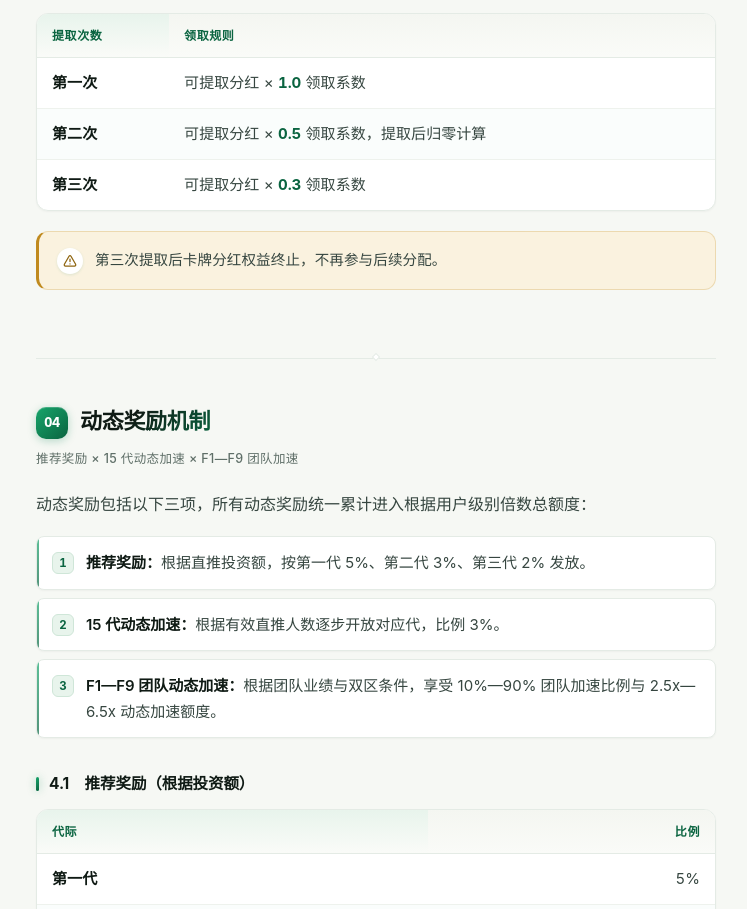
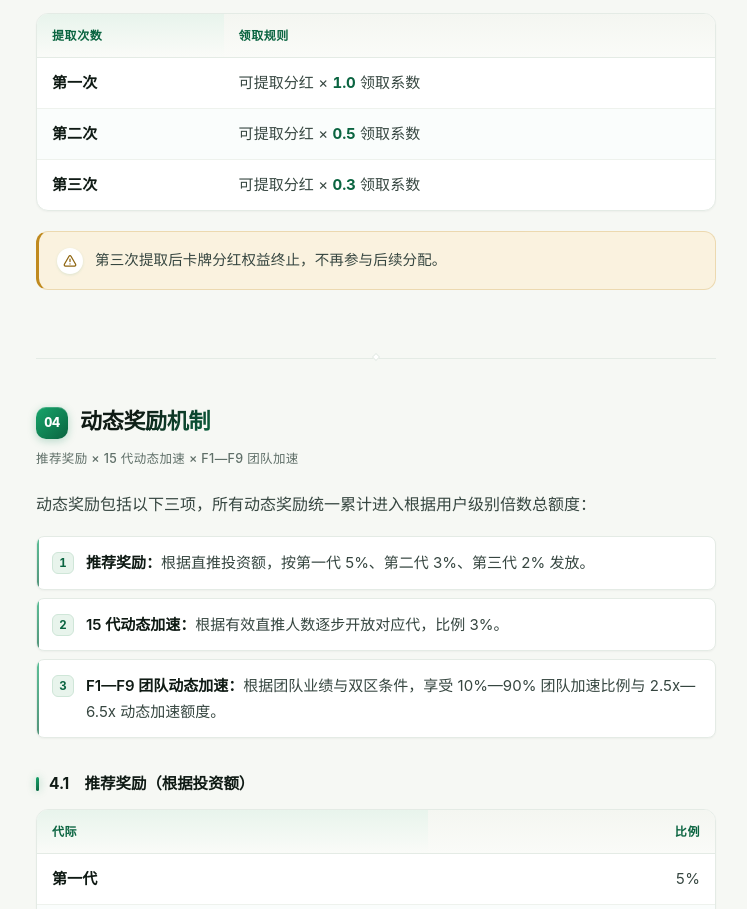
Before and after one commit to alianaprotocol/froggie, a plain HTML site: page index.html in a window 1280 px wide. Shown: the part 3694-4603 px from the top of the page, without its empty margins (264-1011 px from the left). Drawn offline with Linux system fonts and the light colour scheme.

Commit message:
Update index.html

```diff
--- a/index.html
+++ b/index.html
@@ -1400,7 +1400,7 @@
             </tr>
             <tr>
               <td class="nowrap">第二次</td>
-              <td>可提取分红 × <strong class="em num">0.5</strong> 领取系数，提取后归零计算</td>
+              <td>可提取分红 × <strong class="em num">0.5</strong> 领取系数</td>
             </tr>
             <tr>
               <td class="nowrap">第三次</td>
```
